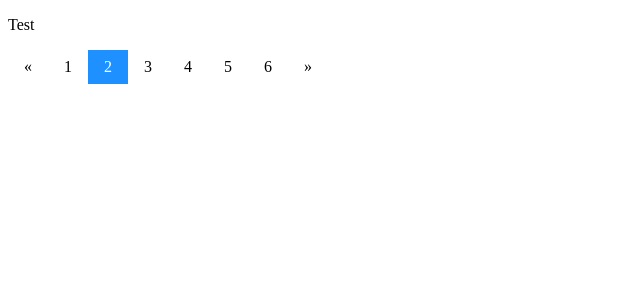
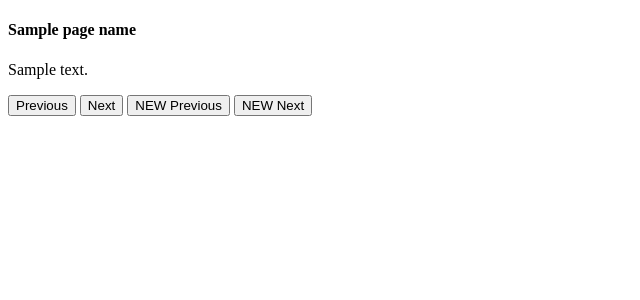
Before and after one commit to HCDigitalScholarship/penn-treaty-v2, a Python web app: template templates/text_and_image_pageview_test.html in a window 1280 px wide. Shown: the top 300 px of the page, without its empty margins (0-640 px from the left). Run offline with Jinja, Linux system fonts and the light colour scheme; the template is opened without the code that fills it: most values are stand-ins (such as "Sample title", 1, 10 or a date in 2020).

Commit message:
added tests for paginated manuscripts

```diff
--- a/templates/text_and_image_pageview_test.html
+++ b/templates/text_and_image_pageview_test.html
@@ -2,40 +2,110 @@
 <html lang="en">
 <head>
     <meta charset="UTF-8">
-    <title>Title</title>
-    <style>
-        /* Pagination links */
-        .pagination a {
-            color: black;
-            float: left;
-            padding: 8px 16px;
-            text-decoration: none;
-            transition: background-color .3s;
-        }
+    <title>{{title}}</title>
+    <script>
 
-        /* Style the active/current link */
-            .pagination a.active {
-            background-color: dodgerblue;
-            color: white;
-        }
+<!--        check max? get max from last item in fastapi list of pages?-->
 
-        /* Add a grey background color on mouse-over */
-        .pagination a:hover:not(.active) {background-color: #ddd;}
-    </style>
+
+
+<!--NEED TO CHECK IF ITS A 00 DOC OR 000 DOC-->
+var num_page_digits;
+num_page_digits = parseInt("{{num_page_digits}}");
+
+var currentPage = new String();
+var currentPage = "{{page_name}}";
+new_id_base = currentPage.slice(0,-1*num_page_digits);
+
+<!--NEEDS TO BE UPDATED FOR 00 OR 000-->
+s = currentPage.slice(-1*num_page_digits,);
+
+
+a_prev = parseInt(s) - 1
+a_next = parseInt(s) + 1
+
+var zeros_prev = new String();
+
+b_prev = (num_page_digits - a_prev.toString().length);
+
+var zeros_next = new String();
+b_next = (num_page_digits - a_next.toString().length);
+
+var i;
+for (i = 0; i < b_prev; i++) {
+  zeros_prev += '0'
+}
+
+var j;
+for (j = 0; j < b_next; j++) {
+  zeros_next += '0'
+}
+
+new_prev_url = zeros_prev+a_prev;
+new_next_url = zeros_next+a_next;
+console.log('PREV:' + zeros_prev+a_prev);
+console.log('NEXT:' + zeros_next+a_next);
+
+var new_prev_end;
+var new_next_end;
+new_prev_end = zeros_prev+a_prev;
+new_next_end = zeros_next+a_next;
+
+new_prev_url = 'http://127.0.0.1:8000/full_manuscript/';
+new_prev_url = new_prev_url + new_id_base + new_prev_end;
+console.log("NEW " + new_prev_url);
+
+new_next_url = 'http://127.0.0.1:8000/full_manuscript/';
+new_next_url = new_next_url + new_id_base + new_next_end;
+console.log("NEW " + new_next_url);
+
+<!--NEED TO FIX EDGE CASES FOR NEW URLS-->
+<!--NEED TO DELETE OLD FUNCTIONS-->
+<!--NEED TO CLEAN UP CODE-->
+
+
+var zeros_to_check = new String();
+
+var k;
+for (k = 0; k < num_page_digits; k++) {
+  zeros_to_check += '0'
+}
+
+if (new_prev_url.slice(-1*num_page_digits,) == zeros_to_check) {
+    new_prev_url = window.location.href;
+}
+
+var final_page = new String();
+final_page = "{{final_page}}";
+
+console.log("FINAL:" + final_page);
+console.log(new_next_url.split("/")[4])
+console.log(new_next_url.slice(-1*num_page_digits,))
+if (new_next_url.slice(-1*num_page_digits,) > final_page.slice(-1*num_page_digits,)) {
+    new_next_url = window.location.href;
+}
+
+
+
+
+
+    </script>
 </head>
 <body>
-<p>Test</p>
+<h4>{{page_name}}</h4>
+<p>{{text}}</p>
 
-<div class="pagination">
-  <a href="#">&laquo;</a>
-  <a href="#">1</a>
-  <a class="active" href="#">2</a>
-  <a href="#">3</a>
-  <a href="#">4</a>
-  <a href="#">5</a>
-  <a href="#">6</a>
-  <a href="#">&raquo;</a>
-</div>
+
+<!--<button id="previous" onclick="getPrevious(currentItemIndex, myItemObjectArray)">Previous</button>-->
+<!--<button id="next" onclick="getNext(currentItemIndex, myItemObjectArray)">Next</button>-->
+
+<input type="button" onclick="location.href=prev_url;" value="Previous" />
+<input type="button" onclick="location.href=next_url;" value="Next" />
+
+<input type="button" onclick="location.href=new_prev_url;" value="NEW Previous" />
+<input type="button" onclick="location.href=new_next_url;" value="NEW Next" />
+
+
 
 </body>
 </html>
```
Also changed, not shown: main.py (+105 -4 lines), templates/paginated_manuscripts_home.html (added, +10 -0 lines).
